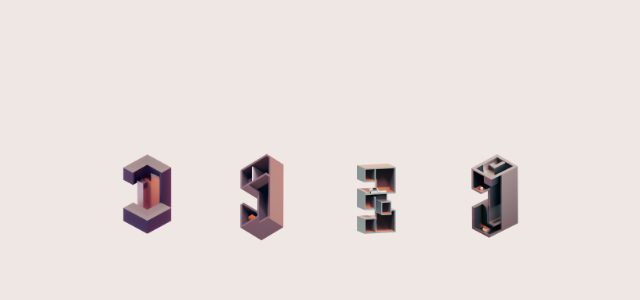
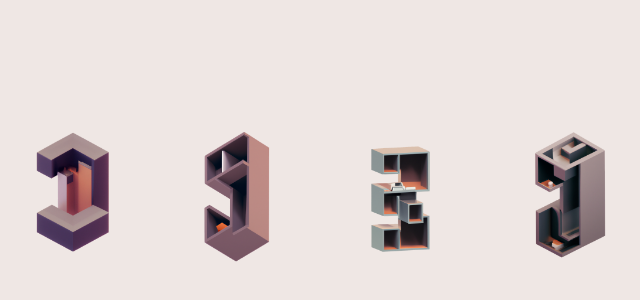
Before and after one commit to fergus586/bloxe, a React (Create React App) app: page / in a window 1280 px wide. Shown: the part 202-502 px from the top of the page, without its empty margins (320-960 px from the left). Built offline with nearby package versions, Linux system fonts and the light colour scheme.

Commit message:
Update PasswordPage.css

```diff
--- a/src/PasswordPage.css
+++ b/src/PasswordPage.css
@@ -9,6 +9,11 @@
   }
 
   .password-image {
-  width: 100px;
+    width: 150px; /* Increase the image size */
     cursor: pointer;
+    transition: transform 0.3s ease-in-out; /* Add a smooth transition */
   }
+
+  .password-image:hover {
+    transform: scale(1.1); /* Enlarge the image when hovering */
+  }
```
Lines whose indentation alone changed are shown as unchanged.
